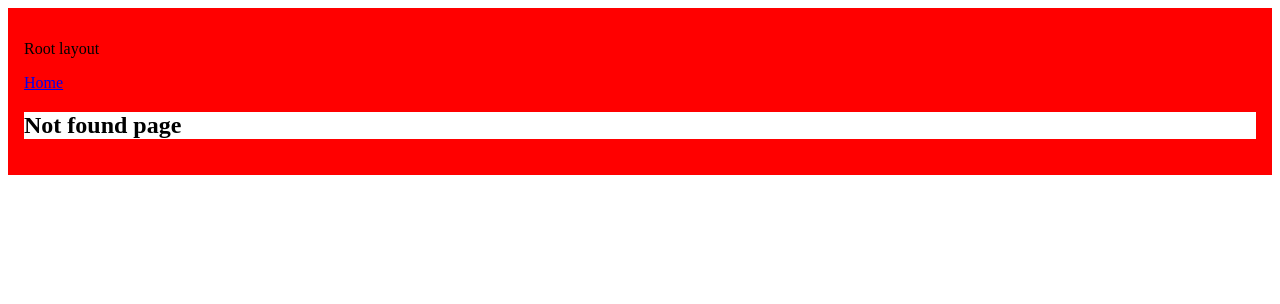
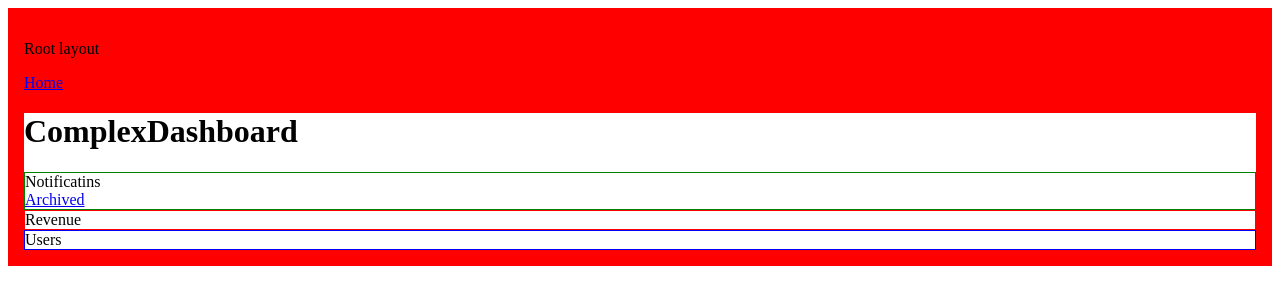
Before and after one commit to AmmarHazem/nextjs-hello-world, a Next.js app: page /complex-dashboard in a window 1280 px wide. Before the commit this address had no page. Shown: the top 304 px of the page. Built offline with nearby package versions, Linux system fonts and the light colour scheme.

Commit message:
using navigation slots

```diff
--- /dev/null
+++ b/src/app/complex-dashboard/@notifications/page.tsx
@@ -0,0 +1,13 @@
+import Link from "next/link";
+import { FC } from "react";
+
+const Notificatins: FC = () => {
+  return (
+    <div>
+      <div>Notificatins</div>
+      <Link href={"/complex-dashboard/archived"}>Archived</Link>
+    </div>
+  );
+};
+
+export default Notificatins;
--- /dev/null
+++ b/src/app/complex-dashboard/@revenue/page.tsx
@@ -0,0 +1,7 @@
+import { FC } from "react";
+
+const Revenue: FC = () => {
+  return <div>Revenue</div>;
+};
+
+export default Revenue;
--- /dev/null
+++ b/src/app/complex-dashboard/@users/page.tsx
@@ -0,0 +1,7 @@
+import { FC } from "react";
+
+const Users: FC = () => {
+  return <div>Users</div>;
+};
+
+export default Users;
--- /dev/null
+++ b/src/app/complex-dashboard/layout.tsx
@@ -0,0 +1,20 @@
+export default function ComplexDashboardLayout({
+  children,
+  notifications,
+  revenue,
+  users,
+}: {
+  children: React.ReactNode;
+  notifications: React.ReactNode;
+  revenue: React.ReactNode;
+  users: React.ReactNode;
+}) {
+  return (
+    <>
+      {children}
+      <div style={{ border: "1px solid green" }}>{notifications}</div>
+      <div style={{ border: "1px solid red" }}>{revenue}</div>
+      <div style={{ border: "1px solid blue" }}>{users}</div>
+    </>
+  );
+}
--- /dev/null
+++ b/src/app/complex-dashboard/page.tsx
@@ -0,0 +1,7 @@
+import { FC } from "react";
+
+const ComplexDashboard: FC = () => {
+  return <h1>ComplexDashboard</h1>;
+};
+
+export default ComplexDashboard;
```
Also changed, not shown: src/app/complex-dashboard/@notifications/archived/page.tsx (added, +13 -0 lines), src/app/complex-dashboard/@notifications/default.tsx (added, +13 -0 lines), src/app/complex-dashboard/@revenue/default.tsx (added, +7 -0 lines), src/app/complex-dashboard/@users/default.tsx (added, +7 -0 lines), src/app/complex-dashboard/default.tsx (added, +7 -0 lines).
